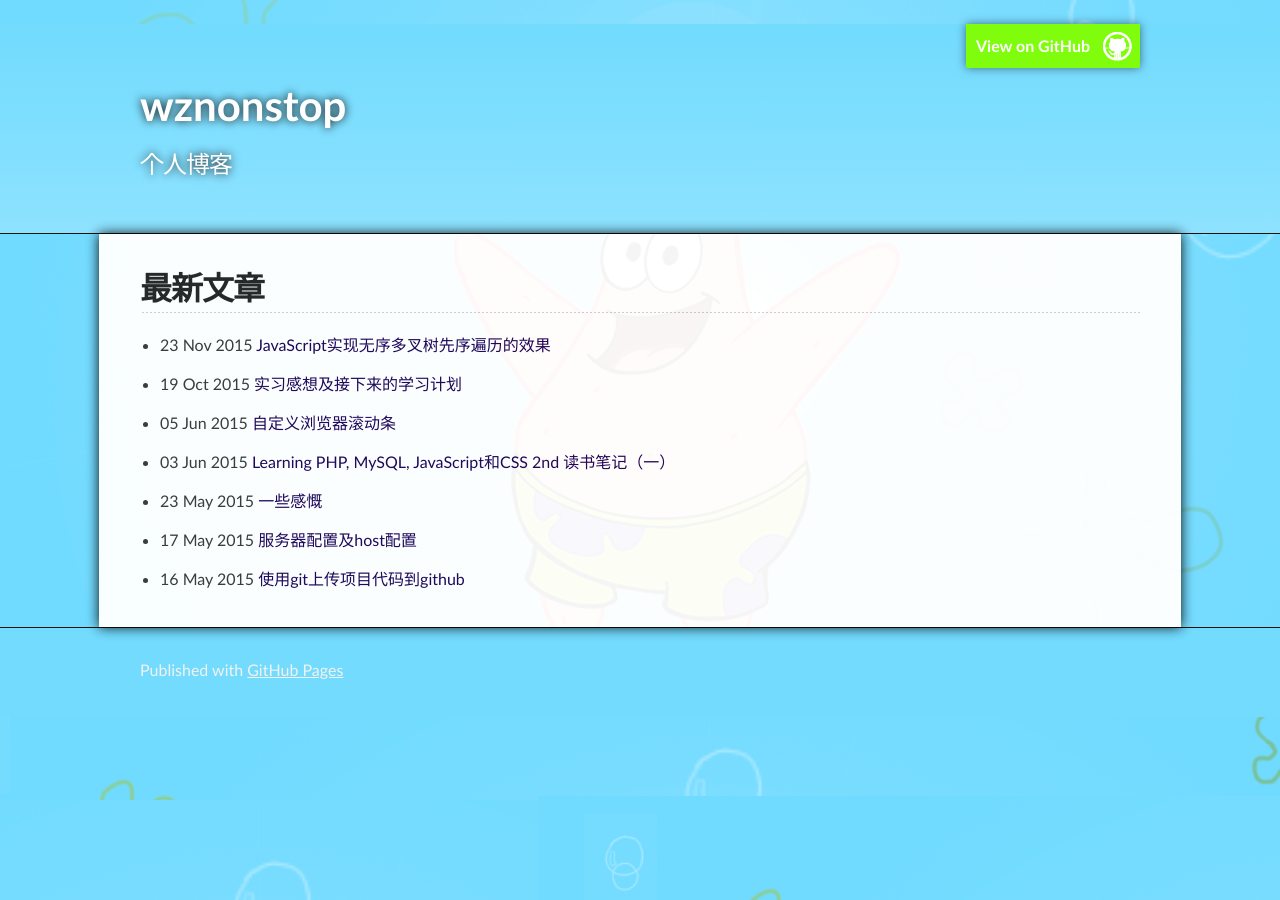
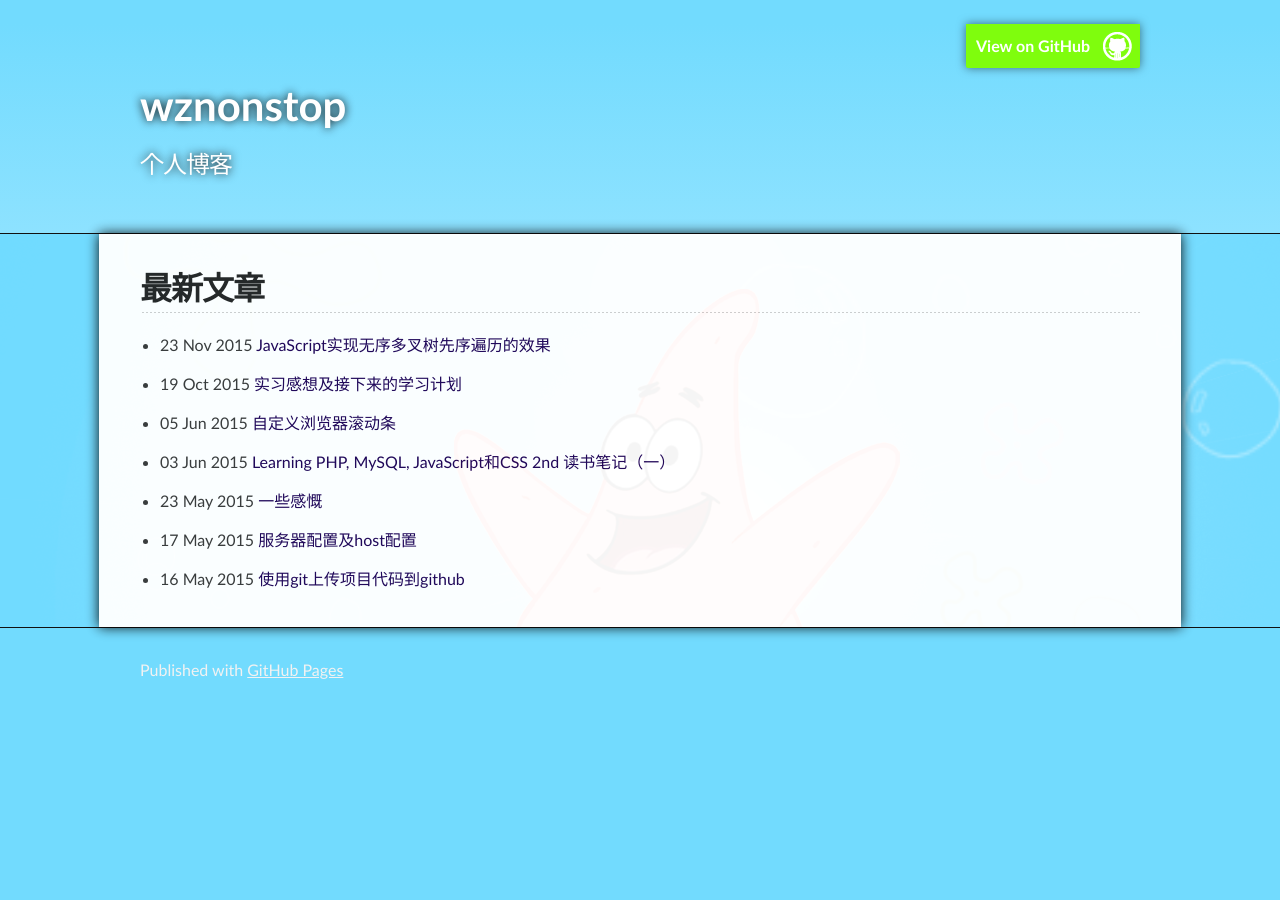
Before and after one commit to wznonstop/wznonstop.github.io, a Jekyll site: the page built from index.md, in a window 1280 px wide. Built offline with Jekyll 4.4.1, drawn with Linux system fonts in a browser that asks for light colours.

Commit message:
try to beautify my blog

```diff
--- a/stylesheets/stylesheet.css
+++ b/stylesheets/stylesheet.css
@@ -52,7 +52,7 @@ body {
   box-sizing: border-box;
   color:#373737;
   /*background: #212121;*/
-  background: #72DBFE url('https://raw.githubusercontent.com/wznonstop/wznonstop.github.io/master/images/o_background.png') no-repeat top center fixed;
+  background: #72DBFE;
   font-size: 16px;
   font-family: "Microsoft YaHei",'Myriad Pro', Calibri, Helvetica, Arial, sans-serif;
   line-height: 1.5;
@@ -357,6 +357,7 @@ Full-Width Styles
 
 #main_content_wrap {
   background: #72DBFE url('https://raw.githubusercontent.com/wznonstop/wznonstop.github.io/master/images/o_background.png') no-repeat top center fixed;
+  background-position-y: 200px;
   border-top: 1px solid #111;
   border-bottom: 1px solid #111;
 }
```
